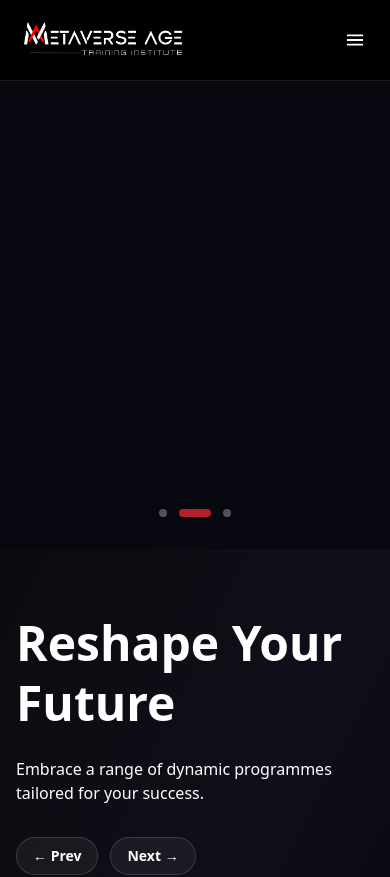
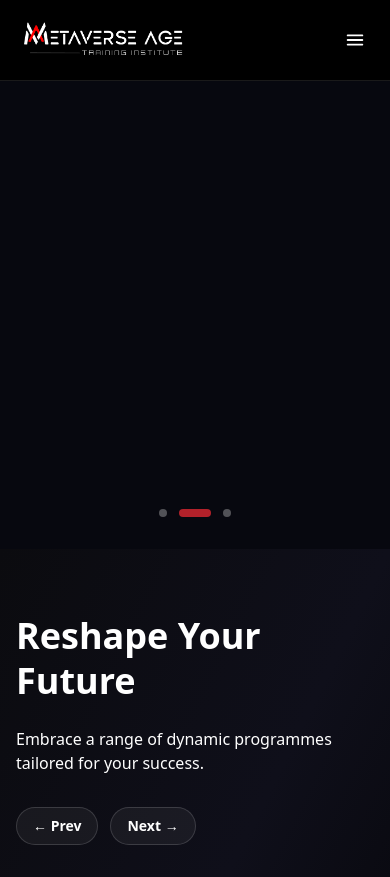
Before and after one commit to ranaabubakar5344-create/matiac, a Next.js app: page / in a window 390 px wide. Shown: the top 877 px of the page. Built offline with nearby package versions, Linux system fonts and the light colour scheme.

Commit message:
Use textcolorchanges

```diff
--- a/app/components/FeaturedCourses.tsx
+++ b/app/components/FeaturedCourses.tsx
@@ -220,13 +220,13 @@ export default function ProgrammeSlider() {
               KHDA Approved Programmes
             </p> */}
 
-            <h2 className="text-5xl sm:text-6xl font-bold  mb-6
+            <h2 className="text-4xl sm:text-6xl font-bold  mb-6
   text-white leading-tight ">
 
               Reshape Your Future
             </h2>
 
-            <p className="mt-3 max-w-2xl text-white  sm:text-lg">
+            <p className="mt-2 max-w-2xl text-white  sm:text-lg">
               Embrace a range of dynamic programmes tailored for your success.
             </p>
           </div>
```
